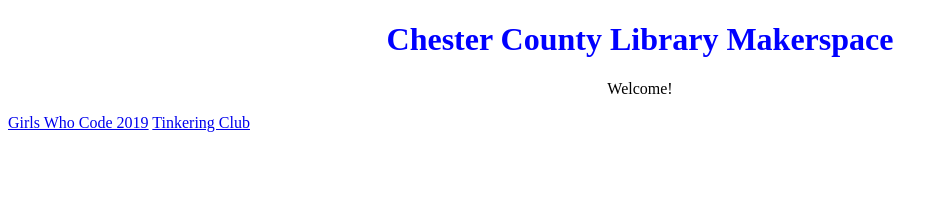
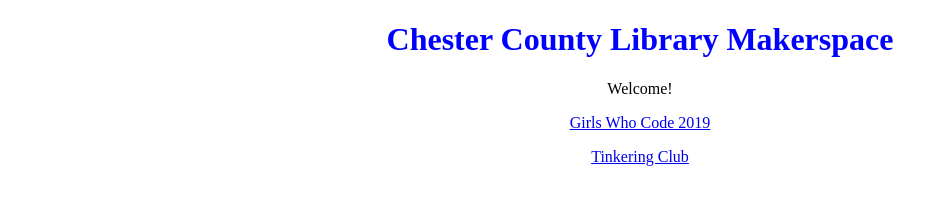
Before and after one commit to CCLMakerspace/CCLMakerspace.github.io, a plain HTML site: page index.html in a window 1280 px wide. Shown: the whole page, without its empty margins (0-948 px from the left). Drawn offline with Linux system fonts and the light colour scheme.

Commit message:
Update index.html

```diff
--- a/index.html
+++ b/index.html
@@ -16,8 +16,8 @@
 
   <h1>Chester County Library Makerspace</h1>
   <p>Welcome!</p>
-  <a href="https://cclmakerspace.github.io/GWCF2019/">Girls Who Code 2019</a>
-  <a href="https://cclmakerspace.github.io/TC/">Tinkering Club</a>
+  <p><a href="https://cclmakerspace.github.io/GWCF2019/">Girls Who Code 2019</a></p>
+  <p><a href="https://cclmakerspace.github.io/TC/">Tinkering Club</a></p>
 
   <script src="js/scripts.js"></script>
 </body>
```
